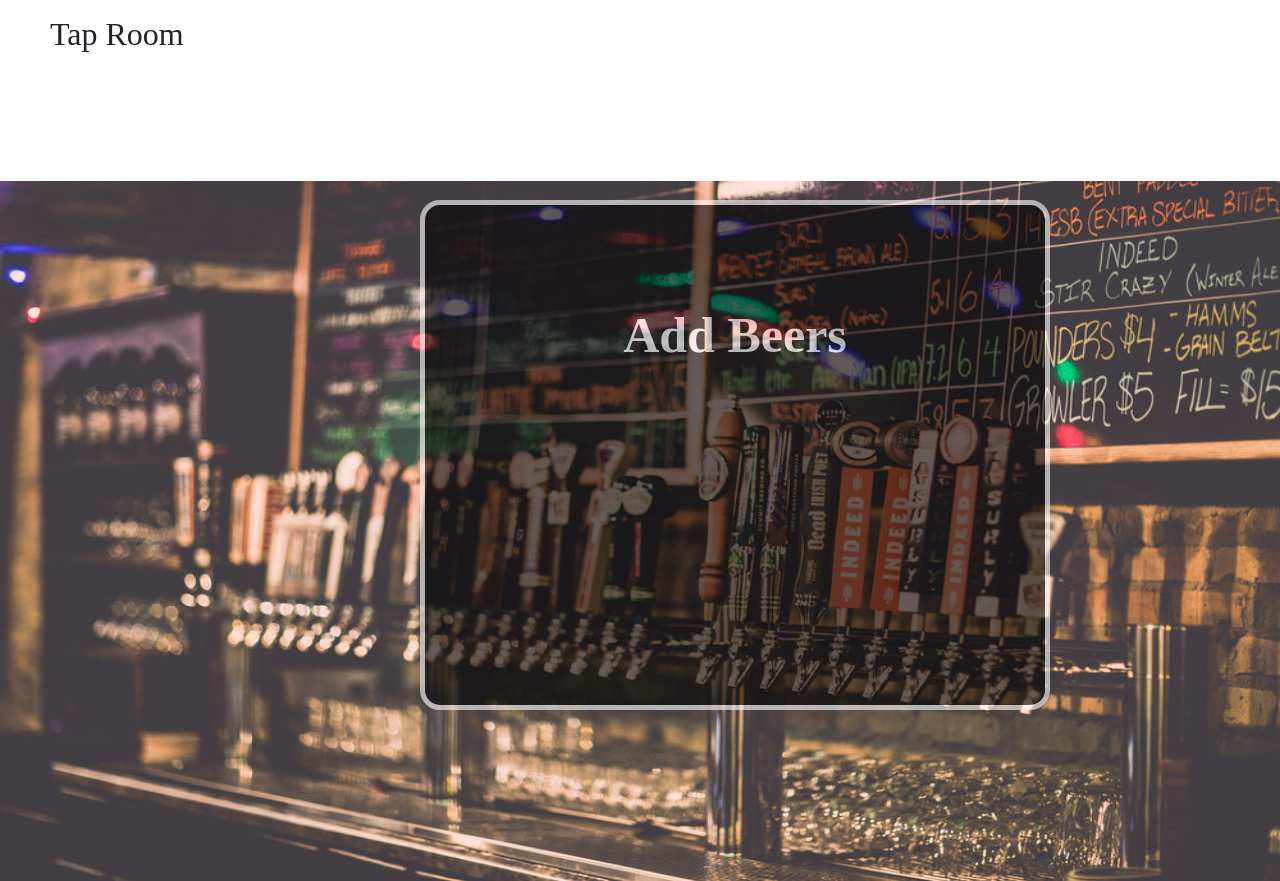
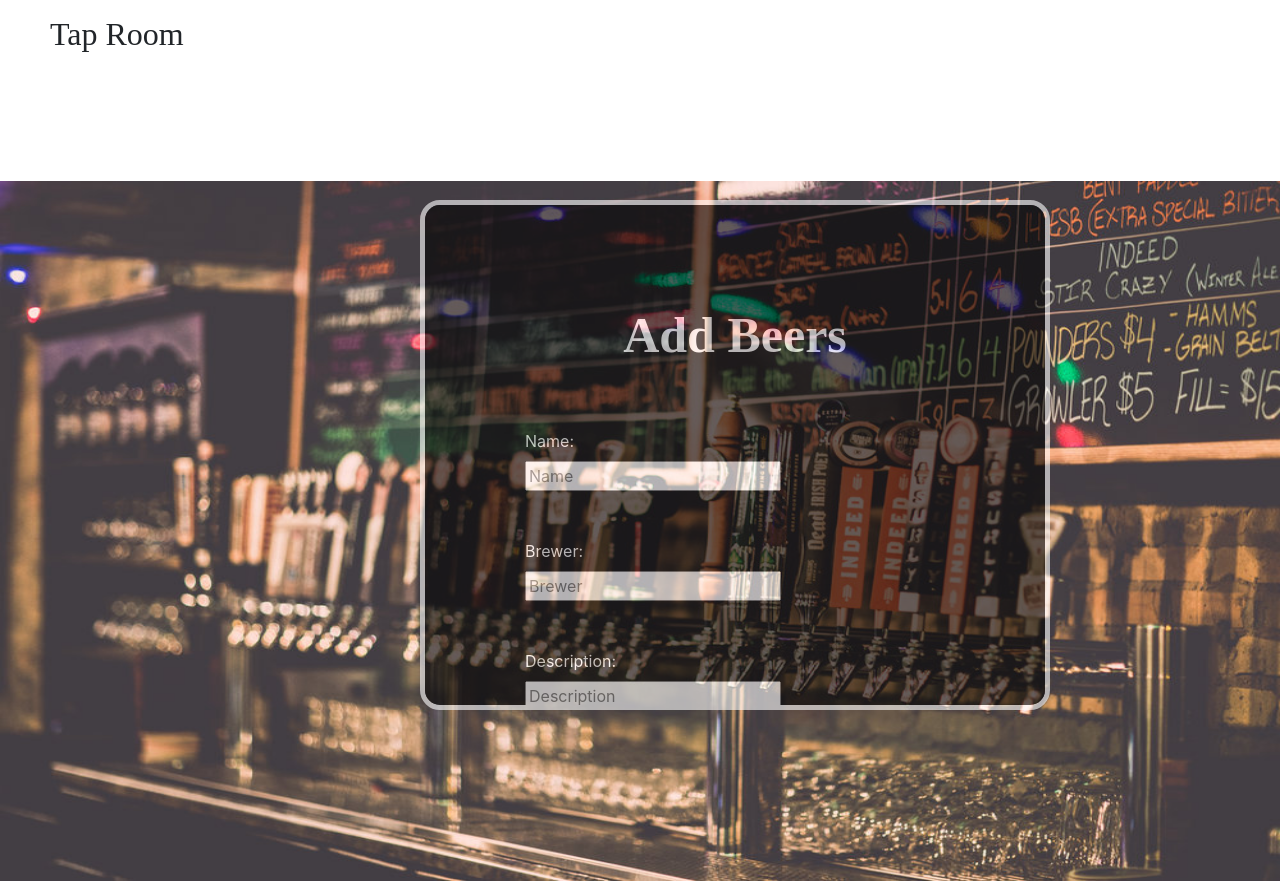
Before and after one commit to julbade/Taproom-React, a React app: page /#/add in a window 1280 px wide. Built offline with nearby package versions, Linux system fonts and the light colour scheme; a web font is replaced by a local one.

Commit message:
update css styling

```diff
--- a/src/components/Add.jsx
+++ b/src/components/AddBeer.jsx
@@ -4,7 +4,7 @@
 
 
 
-function Beers() {
+function AddBeer() {
 
   return (
     <div>
@@ -39,12 +39,52 @@
             font-family: 'Bubbler One';
             text-align: center;
           }
+         input {
+
+           display: flex;
+         }
         `}</style>
       <img src={homePicture}/>
       <div className="welcomePage">
         <h1>Add Beers</h1>
         <br/>
-
+        <form>
+        <label>Name:</label><input
+          type='text'
+          placeholder='Name' />
+        <br />
+        <br />
+        <label>Brewer:</label>
+        <input
+          placeholder='Brewer' />
+        <br />
+        <br />
+        <label>Description:</label>
+        <input
+          type='text'
+          placeholder='Description' />
+        <br />
+        <br />
+        <label>ABV:</label>
+        <input
+          type='text'
+          placeholder='ABV' />
+         <br />
+         <br />
+        <label>Price:</label>
+        <input
+          type='text'
+          placeholder='Price' />
+        <br />
+        <br />
+        <label>Remaining:</label>
+        <input
+          type='text'
+          placeholder='Remaining' />
+        <br />
+        <br />
+        <button className="btn btn-success" type='submit'>ADD!</button>
+      </form>
       </div>
     </div>
 
@@ -52,4 +92,4 @@
 }
 
 
-export default Beers;
+export default AddBeer;
--- a/src/components/App.jsx
+++ b/src/components/App.jsx
@@ -7,7 +7,7 @@
 import bootstrap from '../../node_modules/bootstrap/dist/css/bootstrap.min.css';
 import Beers from './Beers';
 import Error404 from './Error404';
-import Add from './Add';
+import AddBeer from './AddBeer';
 
 
 
@@ -23,7 +23,7 @@
       <Switch>
         <Route exact path='/' component={Home} />
         <Route path='/beers' component={Beers} />
-        <Route path='/add' component={Add} />
+        <Route path='/add' component={AddBeer} />
         <Route component={Error404} />
       </Switch>
 
--- a/src/components/Beers.jsx
+++ b/src/components/Beers.jsx
@@ -39,6 +39,7 @@
             font-family: 'Bubbler One';
             text-align: center;
           }
+
         `}</style>
       <img src={homePicture}/>
       <div className="welcomePage">
--- a/src/components/Home.jsx
+++ b/src/components/Home.jsx
@@ -38,7 +38,7 @@
             font-family: 'Bubbler One';
           }
           p {
-            font-size: 30px;
+            font-size: 33px;
             font-family: 'Bubbler One';
 
           }
@@ -48,6 +48,7 @@
       <div className="welcomePage">
         <h1>Welcome to Tap Room</h1>
         <p>The best among the rest</p>
+        <p>Happy Hour: 9pm - 2am</p>
 
       </div>
     </div>
--- a/src/components/Kegs.jsx
+++ b/src/components/Kegs.jsx
@@ -6,11 +6,21 @@
 
   return (
     <div>
+      <style jsx>{`
+
+        p {
+          font-size: 20px;
+          margin-left: 20px;
+          text-shadow: 2px 1px red;
+        }
+
+
+      `}</style>
       <ul>
       <li><h2>{props.name}</h2></li>
       <p>Brewer: {props.brewer}</p>
       <p>Description: {props.description}</p>
-      <p>Alcohol Content: {props.abv}</p>
+      <p>ABV: {props.abv}</p>
       <p>Price: {props.price}$</p>
       <p>Pints: {props.remaining}</p>
       </ul>
```
